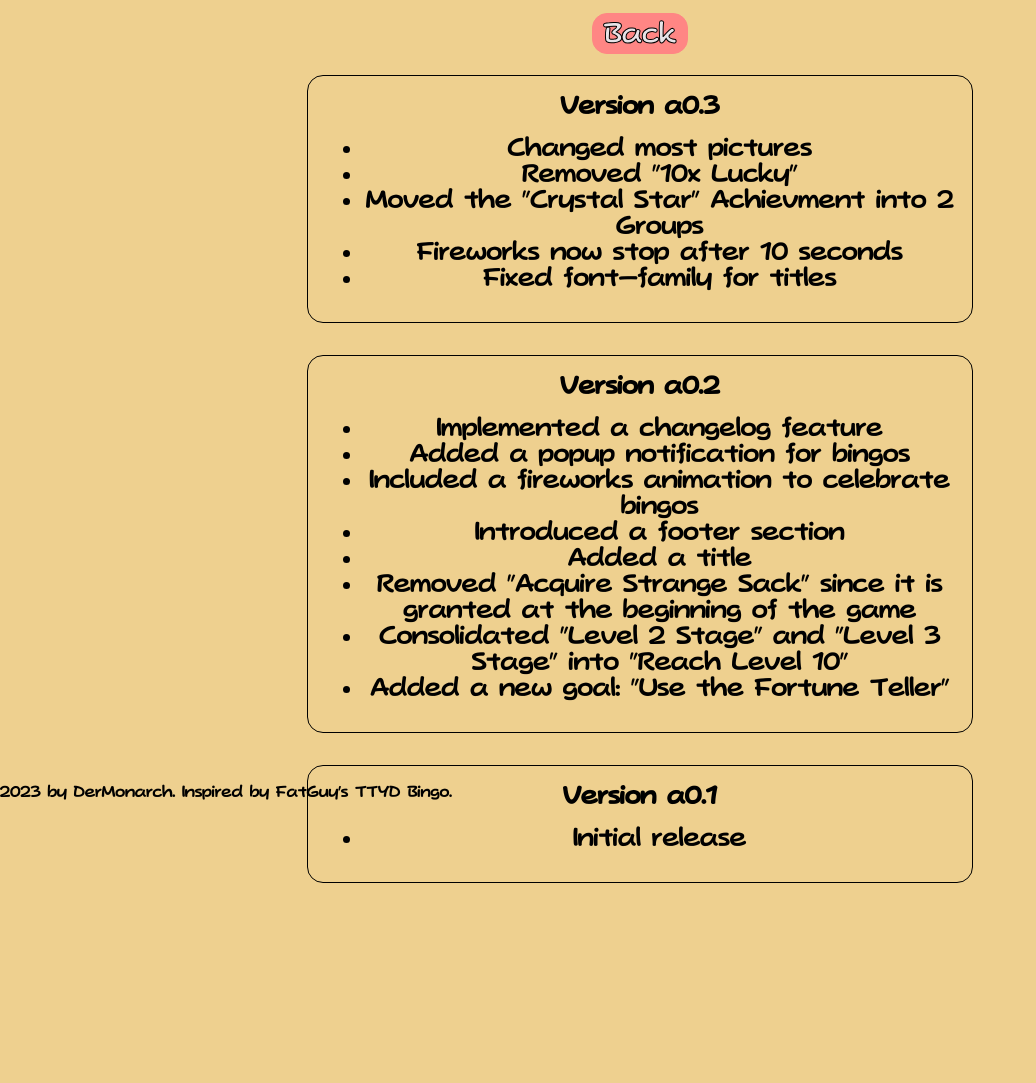
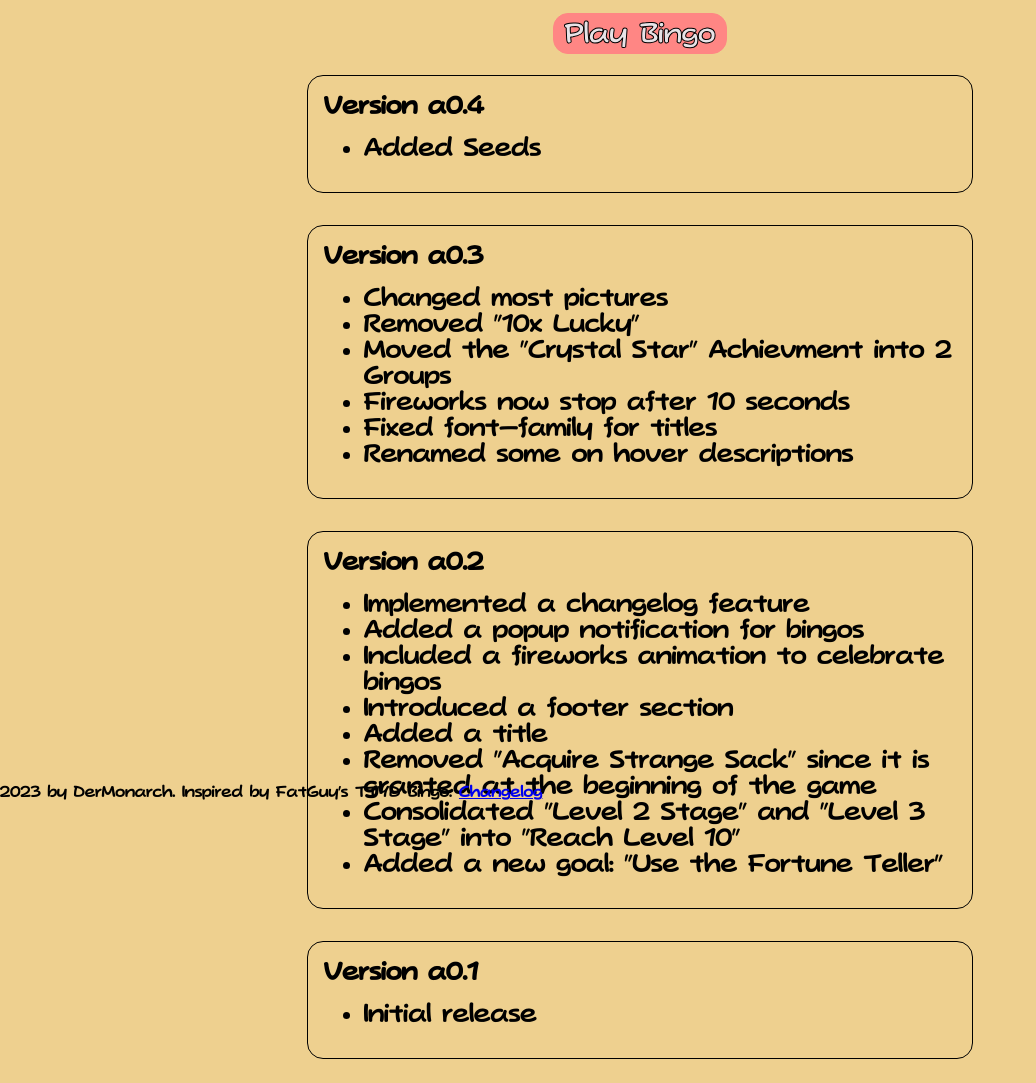
Before and after one commit to DerM0narch/ttyderbingo, a Flask app: page /changelog in a window 1280 px wide. Shown: the whole page, without its empty margins (0-1036 px from the left). Before the commit the page ends 883 px from the top, so only its background shows below. Run offline with Flask 3, Linux system fonts and the light colour scheme.

Commit message:
created a base template

```diff
--- /dev/null
+++ b/templates/base.html
@@ -0,0 +1,18 @@
+<!DOCTYPE html>
+<html lang="en">
+<head>
+    <meta charset="UTF-8">
+    <meta name="viewport" content="width=device-width, initial-scale=1.0">
+    <title>{% block title %}TTYD Bingo for Extreme Randomizer{% endblock %}</title>
+    {% block head %}{% endblock %}
+</head>
+<body>
+    {% block body %} {% endblock %}
+</body>
+<footer>
+    {% block footer %}
+        2023 by DerMonarch. Inspired by FatGuy's TTYD Bingo.
+        <a href="/changelog">Changelog</a>
+    {% endblock %}
+</footer>
+</html>
--- a/templates/changelog.html
+++ b/templates/changelog.html
@@ -1,14 +1,18 @@
 <!DOCTYPE html>
-<html lang="en">
-  <head>
-    <meta charset="UTF-8" />
-    <meta name="viewport" content="width=device-width, initial-scale=1.0" />
-    <link rel="stylesheet" href="static/css/index.css" />
-    <title>Changelog</title>
-  </head>
-  <body>
+{% extends 'base.html' %}
+{% block title %}Changelog{% endblock %}
+{% block head %}
+<link rel="stylesheet" href="static/css/changelog.css" />
+{% endblock %}
+{% block body %}
     <div class="container">
-      <a href="/"><button>Back</button></a>
+      <a href="/"><button>Play Bingo</button></a>
+      <div class="card">
+        <span class="title">Version a0.4</span>
+        <ul>
+          <li>Added Seeds</li>
+        </ul>
+      </div>
       <div class="card">
         <span class="title">Version a0.3</span>
         <ul>
@@ -17,6 +21,7 @@
           <li>Moved the "Crystal Star" Achievment into 2 Groups</li>
           <li>Fireworks now stop after 10 seconds</li>
           <li>Fixed font-family for titles</li>
+          <li>Renamed some on hover descriptions</li>
         </ul>
       </div>
       <div class="card">
@@ -45,7 +50,4 @@
         </ul>
       </div>
     </div>
-    <link rel="stylesheet" href="static/css/changelog.css" />
-  </body>
-  <footer>2023 by DerMonarch. Inspired by FatGuy's TTYD Bingo.</footer>
-</html>
+{% endblock %}
```
